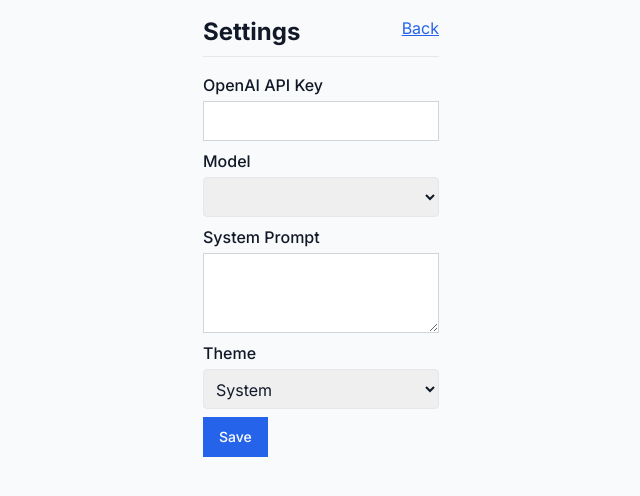
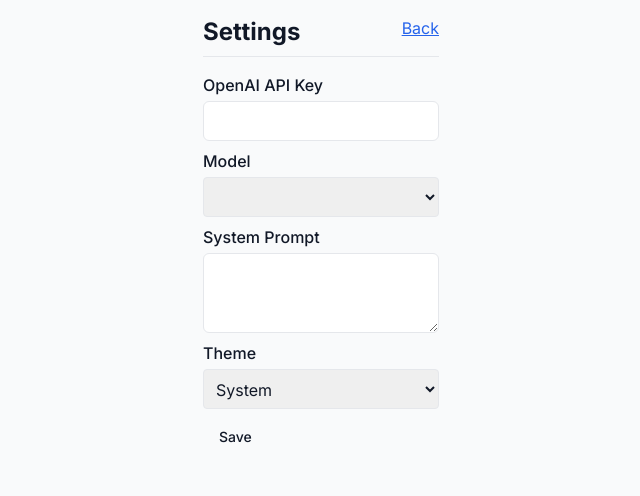
Before and after one commit to auzeonfung/hostex-chat, a Next.js app in the folder frontend/: page /settings in a window 1280 px wide. Shown: the top 496 px of the page, without its empty margins (319-959 px from the left). Built offline with nearby package versions, Linux system fonts and the light colour scheme.

Commit message:
Use shadcn ui components

```diff
--- a/frontend/src/components/ui/button.tsx
+++ b/frontend/src/components/ui/button.tsx
@@ -1,46 +1,55 @@
-'use client'
-import * as React from 'react'
-import { cn } from '@/lib/utils'
+"use client"
+import * as React from "react"
+import { Slot } from "@radix-ui/react-slot"
+import { cva, type VariantProps } from "class-variance-authority"
 
-export interface ButtonProps extends React.ButtonHTMLAttributes<HTMLButtonElement> {
-  variant?: 'default' | 'destructive' | 'outline' | 'secondary' | 'ghost' | 'link'
-  size?: 'default' | 'sm' | 'lg' | 'icon'
+import { cn } from "@/lib/utils"
+
+const buttonVariants = cva(
+  "inline-flex items-center justify-center whitespace-nowrap rounded-md text-sm font-medium transition-colors focus-visible:outline-none focus-visible:ring-2 focus-visible:ring-ring focus-visible:ring-offset-2 disabled:pointer-events-none disabled:opacity-50 ring-offset-background",
+  {
+    variants: {
+      variant: {
+        default: "bg-primary text-primary-foreground hover:bg-primary/90",
+        destructive:
+          "bg-destructive text-destructive-foreground hover:bg-destructive/90",
+        outline: "border border-input hover:bg-accent hover:text-accent-foreground",
+        secondary: "bg-secondary text-secondary-foreground hover:bg-secondary/80",
+        ghost: "hover:bg-accent hover:text-accent-foreground",
+        link: "text-primary underline-offset-4 hover:underline",
+      },
+      size: {
+        default: "h-10 px-4 py-2",
+        sm: "h-9 rounded-md px-3",
+        lg: "h-11 rounded-md px-8",
+        icon: "h-10 w-10",
+      },
+    },
+    defaultVariants: {
+      variant: "default",
+      size: "default",
+    },
+  }
+)
+
+export interface ButtonProps
+  extends React.ButtonHTMLAttributes<HTMLButtonElement>,
+    VariantProps<typeof buttonVariants> {
   asChild?: boolean
 }
 
-const variantClasses: Record<string, string> = {
-  default: 'bg-blue-600 text-white hover:bg-blue-700',
-  destructive: 'bg-red-600 text-white hover:bg-red-700',
-  outline: 'border border-gray-300 hover:bg-gray-100',
-  secondary: 'bg-gray-100 text-gray-900 hover:bg-gray-200',
-  ghost: 'hover:bg-gray-100',
-  link: 'underline text-blue-600 hover:text-blue-800'
-}
-
-const sizeClasses: Record<string, string> = {
-  default: 'h-10 py-2 px-4',
-  sm: 'h-9 px-3 rounded-md',
-  lg: 'h-11 px-8 rounded-md',
-  icon: 'h-10 w-10'
-}
-
 const Button = React.forwardRef<HTMLButtonElement, ButtonProps>(
-  ({ className, variant = 'default', size = 'default', asChild, ...props }, ref) => {
-    const Component: any = asChild ? 'span' : 'button'
+  ({ className, variant, size, asChild = false, ...props }, ref) => {
+    const Comp = asChild ? Slot : "button"
     return (
-      <Component
-        className={cn(
-          'inline-flex items-center justify-center rounded-md text-sm font-medium transition-colors focus-visible:outline-none focus-visible:ring-2 focus-visible:ring-blue-600 disabled:opacity-50 disabled:pointer-events-none',
-          variantClasses[variant],
-          sizeClasses[size],
-          className
-        )}
+      <Comp
+        className={cn(buttonVariants({ variant, size, className }))}
         ref={ref}
         {...props}
       />
     )
   }
 )
-Button.displayName = 'Button'
+Button.displayName = "Button"
 
-export { Button }
+export { Button, buttonVariants }
--- a/frontend/src/components/ui/input.tsx
+++ b/frontend/src/components/ui/input.tsx
@@ -1,22 +1,26 @@
-'use client'
-import * as React from 'react'
-import { cn } from '@/lib/utils'
+"use client"
+import * as React from "react"
 
-export interface InputProps extends React.InputHTMLAttributes<HTMLInputElement> {}
+import { cn } from "@/lib/utils"
 
-const Input = React.forwardRef<HTMLInputElement, InputProps>(({ className, type, ...props }, ref) => {
+export interface InputProps
+  extends React.InputHTMLAttributes<HTMLInputElement> {}
+
+const Input = React.forwardRef<HTMLInputElement, InputProps>(
+  ({ className, type, ...props }, ref) => {
     return (
       <input
         type={type}
         className={cn(
-        'flex h-10 w-full rounded-md border border-gray-300 bg-white px-3 py-2 text-sm placeholder:text-gray-500 focus-visible:outline-none focus-visible:ring-2 focus-visible:ring-blue-600 disabled:cursor-not-allowed disabled:opacity-50 dark:bg-gray-800 dark:border-gray-600 dark:text-gray-100',
+          "flex h-10 w-full rounded-md border border-input bg-background px-3 py-2 text-sm ring-offset-background placeholder:text-muted-foreground focus-visible:outline-none focus-visible:ring-2 focus-visible:ring-ring focus-visible:ring-offset-2 disabled:cursor-not-allowed disabled:opacity-50",
           className
         )}
         ref={ref}
         {...props}
       />
     )
-})
-Input.displayName = 'Input'
+  }
+)
+Input.displayName = "Input"
 
 export { Input }
--- a/frontend/src/components/ui/textarea.tsx
+++ b/frontend/src/components/ui/textarea.tsx
@@ -1,21 +1,25 @@
-'use client'
-import * as React from 'react'
-import { cn } from '@/lib/utils'
+"use client"
+import * as React from "react"
 
-export interface TextareaProps extends React.TextareaHTMLAttributes<HTMLTextAreaElement> {}
+import { cn } from "@/lib/utils"
 
-const Textarea = React.forwardRef<HTMLTextAreaElement, TextareaProps>(({ className, ...props }, ref) => {
+export interface TextareaProps
+  extends React.TextareaHTMLAttributes<HTMLTextAreaElement> {}
+
+const Textarea = React.forwardRef<HTMLTextAreaElement, TextareaProps>(
+  ({ className, ...props }, ref) => {
     return (
       <textarea
         className={cn(
-        'flex min-h-[80px] w-full rounded-md border border-gray-300 bg-white px-3 py-2 text-sm placeholder:text-gray-500 focus-visible:outline-none focus-visible:ring-2 focus-visible:ring-blue-600 disabled:cursor-not-allowed disabled:opacity-50 dark:bg-gray-800 dark:border-gray-600 dark:text-gray-100',
+          "flex min-h-[80px] w-full rounded-md border border-input bg-background px-3 py-2 text-sm ring-offset-background placeholder:text-muted-foreground focus-visible:outline-none focus-visible:ring-2 focus-visible:ring-ring focus-visible:ring-offset-2 disabled:cursor-not-allowed disabled:opacity-50",
           className
         )}
         ref={ref}
         {...props}
       />
     )
-})
-Textarea.displayName = 'Textarea'
+  }
+)
+Textarea.displayName = "Textarea"
 
 export { Textarea }
--- a/frontend/src/styles/globals.css
+++ b/frontend/src/styles/globals.css
@@ -4,6 +4,70 @@
 @tailwind utilities;
 
 @layer base {
+  :root {
+    --background: 0 0% 100%;
+    --foreground: 240 10% 3.9%;
+
+    --muted: 240 4.8% 95.9%;
+    --muted-foreground: 240 3.8% 46.1%;
+
+    --popover: 0 0% 100%;
+    --popover-foreground: 240 10% 3.9%;
+
+    --card: 0 0% 100%;
+    --card-foreground: 240 10% 3.9%;
+
+    --border: 240 5.9% 90%;
+    --input: 240 5.9% 90%;
+
+    --primary: 240 5.9% 10%;
+    --primary-foreground: 0 0% 98%;
+
+    --secondary: 240 4.8% 95.9%;
+    --secondary-foreground: 240 5.9% 10%;
+
+    --accent: 240 4.8% 95.9%;
+    --accent-foreground: 240 5.9% 10%;
+
+    --destructive: 0 84.2% 60.2%;
+    --destructive-foreground: 0 0% 98%;
+
+    --ring: 240 5% 64.9%;
+
+    --radius: 0.5rem;
+  }
+
+  .dark {
+    --background: 240 10% 3.9%;
+    --foreground: 0 0% 98%;
+
+    --muted: 240 3.7% 15.9%;
+    --muted-foreground: 240 5.4% 63.9%;
+
+    --popover: 240 10% 3.9%;
+    --popover-foreground: 0 0% 98%;
+
+    --card: 240 10% 3.9%;
+    --card-foreground: 0 0% 98%;
+
+    --border: 240 3.7% 15.9%;
+    --input: 240 3.7% 15.9%;
+
+    --primary: 0 0% 98%;
+    --primary-foreground: 240 5.9% 10%;
+
+    --secondary: 240 3.7% 15.9%;
+    --secondary-foreground: 0 0% 98%;
+
+    --accent: 240 3.7% 15.9%;
+    --accent-foreground: 0 0% 98%;
+
+    --destructive: 0 62.8% 30.6%;
+    --destructive-foreground: 0 0% 98%;
+
+    --ring: 240 4.9% 83.9%;
+  }
+
   html {
     font-family: 'Inter', ui-sans-serif, system-ui, -apple-system, BlinkMacSystemFont, 'Segoe UI', Roboto, 'Helvetica Neue', Arial, 'Noto Sans', sans-serif;
   }
```
Lines whose indentation alone changed are shown as unchanged.
